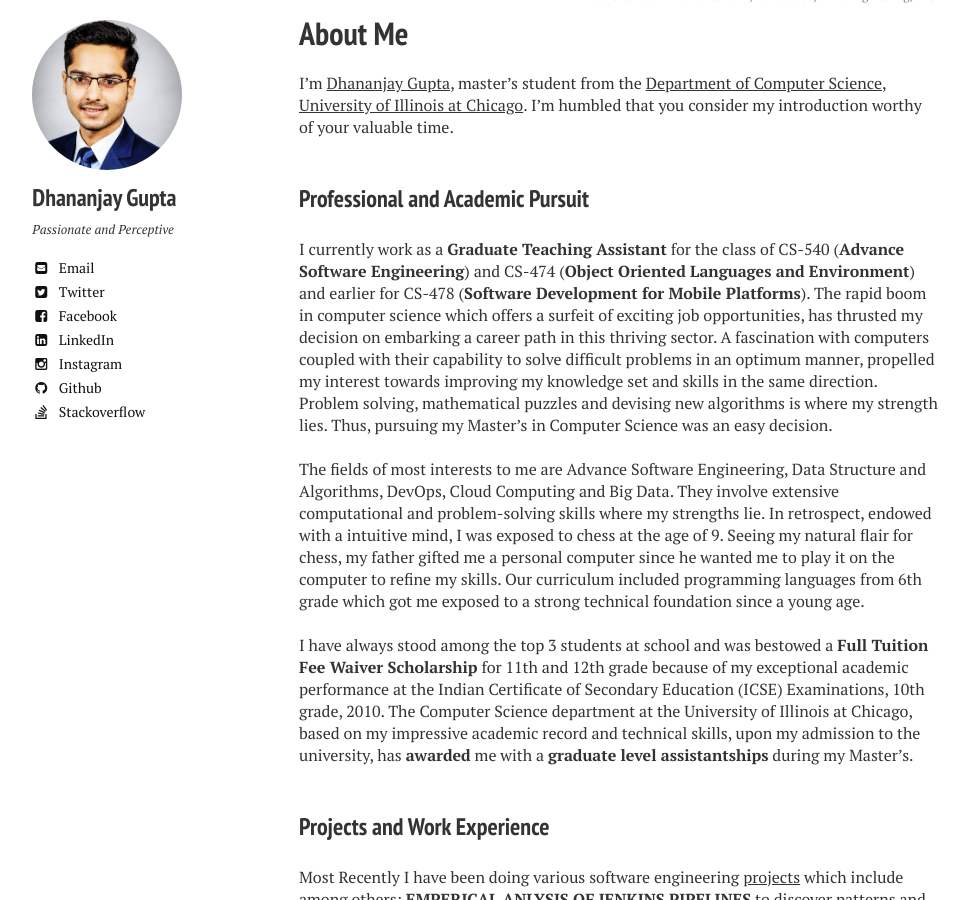
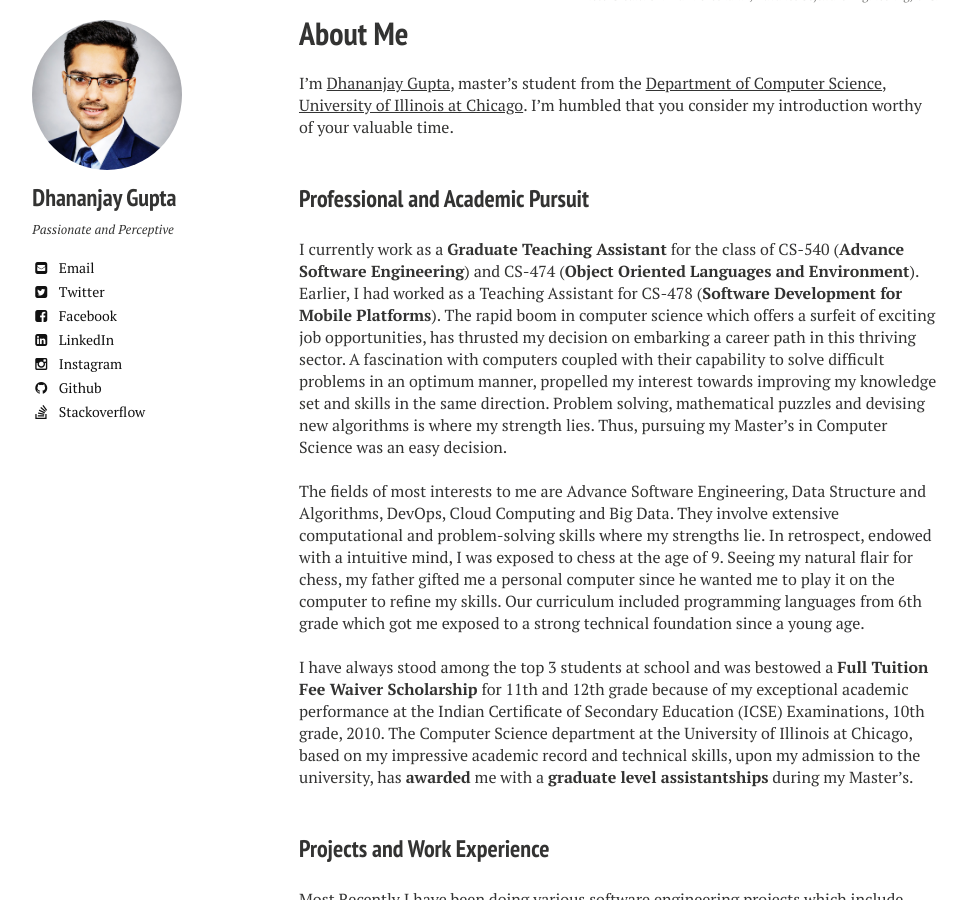
Before and after one commit to DhananjayGupta300/DhananjayGupta300.github.io, a Jekyll site: the page built from about/index.md, in a window 1280 px wide and 900 px high, scrolled down 494 px. Shown: the whole window, without its empty margins (21-990 px from the left). Built offline with Jekyll 4.4.1, drawn with Linux system fonts in a browser that asks for light colours; nearby versions of some CDN libraries; comment, search, counter and statistics services are not loaded.

Commit message:
Update index.md

```diff
--- a/about/index.md
+++ b/about/index.md
@@ -13,7 +13,7 @@ image:
 {% include _toc.html %}
 I’m <a href="http://dgupta.us/">Dhananjay Gupta</a>, master’s student from the <a href="https://www.cs.uic.edu/">Department of Computer Science</a>,<a href="https://www.uic.edu/"> University of Illinois at Chicago</a>. I’m humbled that you consider my introduction worthy of your valuable time.<br/><br/>
 ### Professional and Academic Pursuit
-I currently work as a **Graduate Teaching Assistant** for the class of CS-540 (**Advance Software Engineering**) and CS-474 (**Object Oriented Languages and Environment**) and earlier for CS-478 (**Software Development for Mobile Platforms**). The rapid boom in computer science which offers a surfeit of exciting job opportunities, has thrusted my decision on embarking a career path in this thriving sector. A fascination with computers coupled with their capability to solve difficult problems in an optimum manner, propelled my interest towards improving my knowledge set and skills in the same direction. Problem solving, mathematical puzzles and devising new algorithms is where my strength lies. Thus, pursuing my Master’s in Computer Science was an easy decision. <br><br/>
+I currently work as a **Graduate Teaching Assistant** for the class of CS-540 (**Advance Software Engineering**) and CS-474 (**Object Oriented Languages and Environment**). Earlier, I had worked as a Teaching Assistant for CS-478 (**Software Development for Mobile Platforms**). The rapid boom in computer science which offers a surfeit of exciting job opportunities, has thrusted my decision on embarking a career path in this thriving sector. A fascination with computers coupled with their capability to solve difficult problems in an optimum manner, propelled my interest towards improving my knowledge set and skills in the same direction. Problem solving, mathematical puzzles and devising new algorithms is where my strength lies. Thus, pursuing my Master’s in Computer Science was an easy decision. <br><br/>
 The fields of most interests to me are Advance Software Engineering, Data Structure and Algorithms, DevOps, Cloud Computing and Big Data. They involve extensive computational and problem-solving skills where my strengths lie. In retrospect, endowed with a intuitive mind, I was exposed to chess at the age of 9. Seeing my natural flair for chess, my father gifted me a personal computer since he wanted me to play it on the computer to refine my skills. Our curriculum included programming languages from 6th grade which got me exposed to a strong technical foundation since a young age.  <br><br/>
 I have always stood among the top 3 students at school and was bestowed a **Full Tuition Fee Waiver Scholarship** for 11th and 12th grade because of my exceptional academic performance at the Indian Certificate of Secondary Education (ICSE) Examinations, 10th grade, 2010. The Computer Science department at the University of Illinois at Chicago, based on my impressive academic record and technical skills, upon my admission to the university, has **awarded** me with a **graduate level assistantships** during my Master’s.  <br/><br/>
 ### Projects and Work Experience
```
